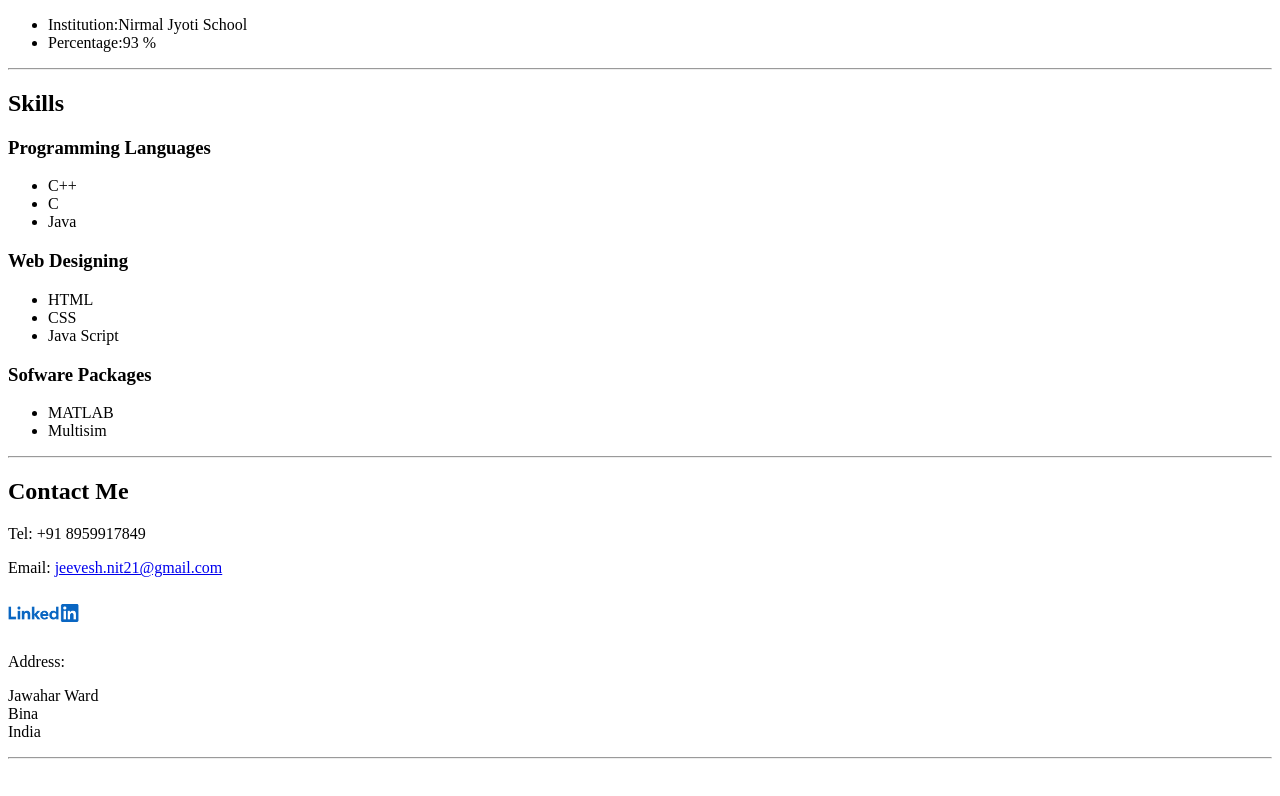
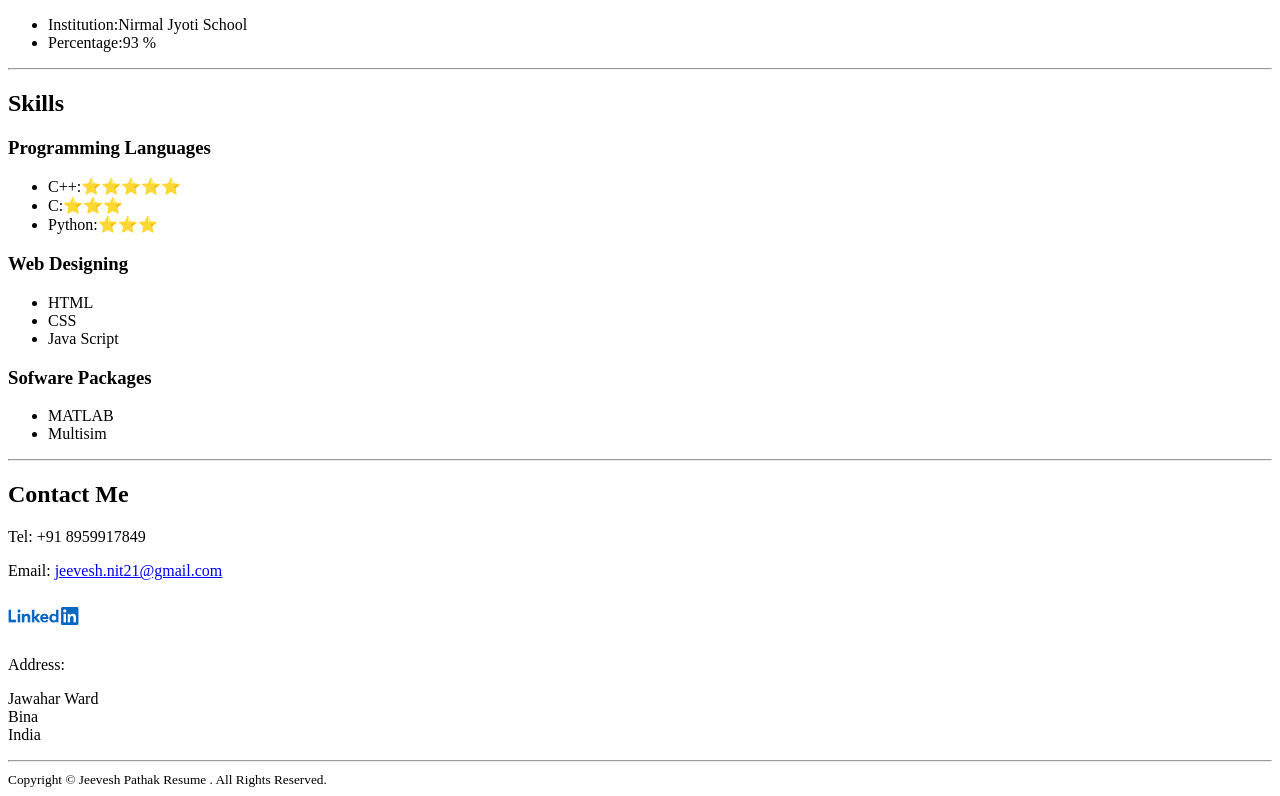
Before and after one commit to jeevesh7nit/My_Resume, a plain HTML site: page index.html in a window 1280 px wide. Shown: the part 1034-1830 px from the top of the page. Before the commit the page ends 1801 px from the top, so only its background shows below. Drawn offline with Linux system fonts and the light colour scheme.

Commit message:
Update index.html

```diff
--- a/index.html
+++ b/index.html
@@ -12,7 +12,7 @@
     <h1>My Resume</h1>
     <hr />
     <h2>About Me</h2>
-    <img src="./assets/images/jeevesh.png" height="300">
+    <img src="../assets/images/jeevesh.png" height="300">
 
     <ul>
         <li>Name:Jeevesh Pathak</li>
@@ -51,9 +51,9 @@
     <h2>Skills</h2>
     <h3>Programming Languages</h3>
     <ul>
-        <li>C++</li>
-        <li>C</li>
-        <li>Java</li>
+        <li>C++:⭐️⭐️⭐️⭐️⭐️</li>
+        <li>C:⭐️⭐️⭐️</li>
+        <li>Python:⭐️⭐️⭐️</li>
     </ul>
     <h3>Web Designing</h3>
     <ul>
@@ -74,7 +74,7 @@
     <p>Email: <a
             href="https://mail.google.com/mail/u/2/#inbox?compose=GTvVlcSHvntvWKvcHPVLCtfqVTPrnmGHrFRsqTFBvxNpRKNgKbSHNsHDqwGmpdQztRtJWCXPQfbrS">jeevesh.nit21@gmail.com</a>
     </p>
-    <a href=https://www.linkedin.com/in/jeevesh-pathak-0aa890211/""><img src="../assets/images/Linkedin-Logo.png"
+    <a href=https://www.linkedin.com/in/jeevesh-pathak-0aa890211/""><img src="./assets/images/Linkedin-Logo.png"
             height="40"></a>
     <p>Address:</p>
     <p>
@@ -83,6 +83,7 @@
         India <br />
     </p>
     <hr />
+    <footer> <small>Copyright © Jeevesh Pathak Resume . All Rights Reserved.</small></footer>
 </body>
 
 </html>
```
